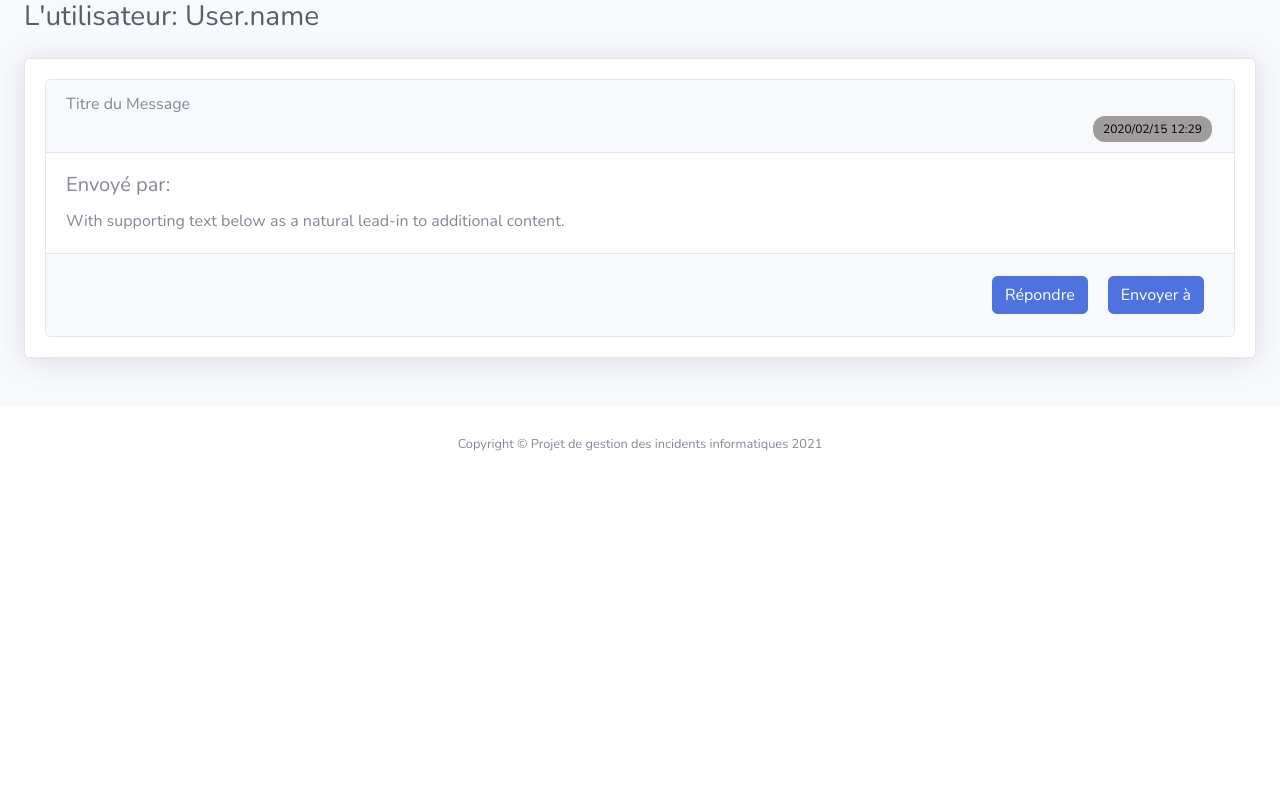
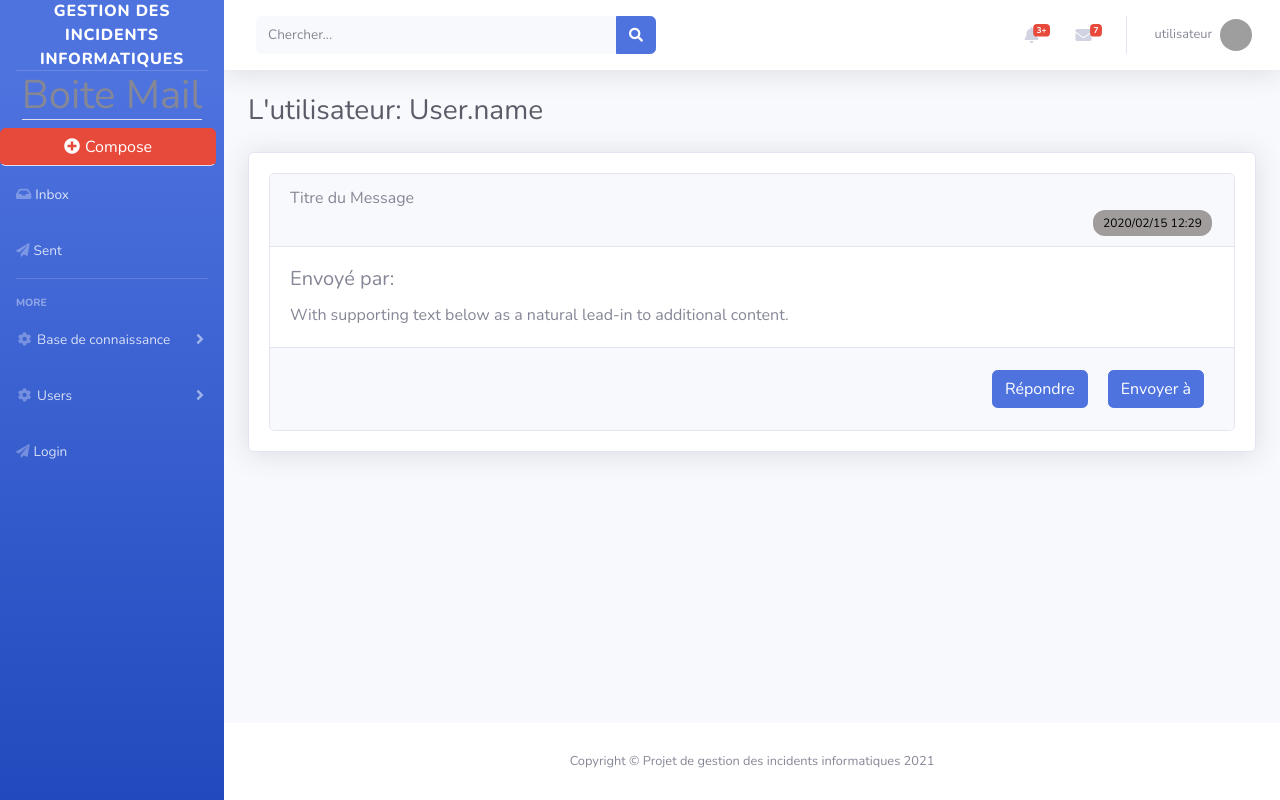
Before and after one commit to khaoula1305/clientIncidInfo, an Angular app: page /display-mail in a window 1280 px wide. Built offline with nearby package versions, Linux system fonts and the light colour scheme; grey boxes are pictures that could not be loaded.

Commit message:
fix errors

```diff
--- a/src/app/app.component.html
+++ b/src/app/app.component.html
@@ -1,34 +1,22 @@
-
 <!-- Page Wrapper -->
 <div id="wrapper">
   <!--Sidebar-->
-  <app-side-bar *ngIf="isAuth"></app-side-bar>
-
+  <app-side-bar ></app-side-bar>
   <!-- Content Wrapper -->
   <div id="content-wrapper" class="d-flex flex-column">
     <!-- Main Content -->
     <div id="content">
       <!-- Topbar -->
-      <app-top-bar *ngIf="isAuth"></app-top-bar>
-
+      <app-top-bar></app-top-bar>
       <!-- Begin Page Content -->
       <div class="container-fluid">
-
         <!-- Page Heading -->
         <div class="d-sm-flex align-items-center justify-content-between mb-4">
           <h1 class="h3 mb-0 text-gray-800">L'utilisateur: User.name</h1>
-          <!-- <a href="/boite-mail" class="d-none d-sm-inline-block btn btn-sm btn-primary shadow-sm"><i -->
-          <!-- <a routerLink="/boite-mail" class="d-none d-sm-inline-block btn btn-sm btn-primary shadow-sm"><i
-            class="fas fa-download fa-sm text-white-50"></i> Envoyer un message à l'équipe Helpdesk</a>
-          <a routerLink="/page-collaborateur" class="d-none d-sm-inline-block btn btn-sm btn-primary shadow-sm"><i
-            class="fas fa-download fa-sm text-white-50"></i> Open User Page</a> -->
         </div>
-
-
         <!-- Content Row -->
         <div class="row">
           <div class="col-lg-12 mb-4">
-
             <!-- Illustrations -->
             <div class="card shadow mb-4">
               <!--div class="card-header py-3">
--- a/src/app/display-mail/display-mail.component.ts
+++ b/src/app/display-mail/display-mail.component.ts
@@ -17,7 +17,8 @@ export class DisplayMailComponent implements OnInit {
 
   ngOnInit() {
     //Get Id of clicked mail to display
-  this.data2.currentMail.subscribe(mail => this.nbrMailClicked = mail)
+    // tslint:disable-next-line:no-unused-expression
+  this.data2.currentMail.subscribe(mail => this.nbrMailClicked = mail);
 
   }
   /*  si data est de type Message
--- a/src/app/service/user.service.ts
+++ b/src/app/service/user.service.ts
@@ -2,7 +2,7 @@ import { Injectable } from '@angular/core';
 import { HttpClient, HttpHeaders } from '@angular/common/http';
 import { User } from '../model/user';
 import { Observable } from 'rxjs';
-import {map} from 'rxjs/operators'
+import {map} from 'rxjs/operators';
 
 @Injectable()
 export class UserService {
--- a/src/app/user-list/user-list.component.ts
+++ b/src/app/user-list/user-list.component.ts
@@ -1,6 +1,6 @@
 import { Component, OnInit } from '@angular/core';
 import { User } from '../model/user';
-import {UserService} from '../service/user.service'
+import {UserService} from '../service/user.service';
 
 @Component({
   selector: 'app-user-list',
```
